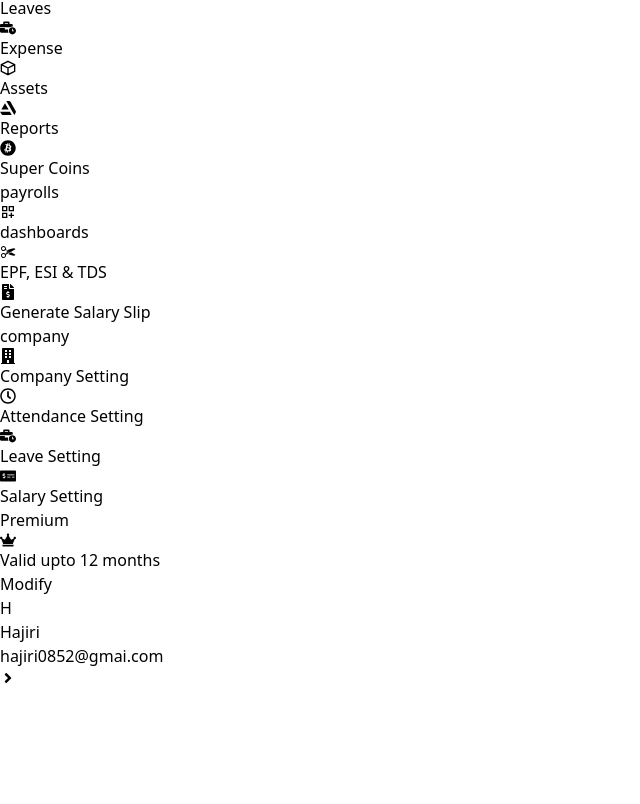
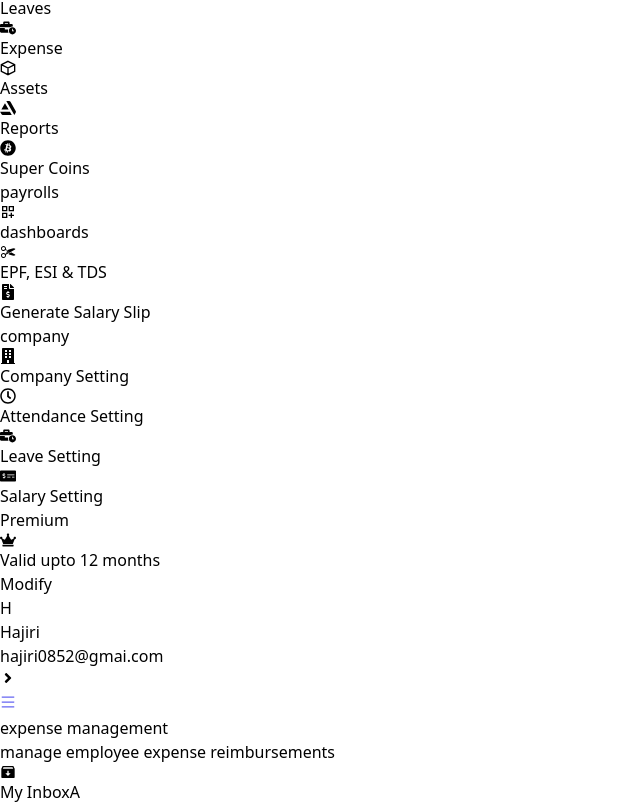
Before and after one commit to Its-me-ak/hajiri-dashboard, a React (Vite) app: page / in a window 1280 px wide. Shown: the part 311-1115 px from the top of the page, without its empty margins (0-640 px from the left). Before the commit the page ends 1003 px from the top, so only its background shows below. Built offline with nearby package versions, Linux system fonts and the light colour scheme.

Commit message:
navbar component done with sidebar control on menu button click

```diff
--- a/src/App.jsx
+++ b/src/App.jsx
@@ -2,15 +2,16 @@ import './App.css'
 import { BrowserRouter } from "react-router-dom";
 import Sidebar from "./components/Sidebar";
 import { useDashboardContext } from "./context/DashboardContext";
+import Navbar from './components/Navbar';
 
 export default function App() {
   const {activeMenu} = useDashboardContext()
   return (
     <>
     <BrowserRouter>
-      <div className="bg-white">
+        <div className='flex relative bg-white'>
           {activeMenu ? (
-            <div className="w-64 fixed bg-white shadow-xl border-r border-gray-200">
+            <div className="w-64 fixed bg-white shadow-xl border-r border-gray-200 z-20">
               <Sidebar />
             </div>
           ) : (
@@ -18,6 +19,12 @@ export default function App() {
               <Sidebar />
             </div>
           )}
+          <div className={`min-h-screen w-full ${activeMenu ? 'md:ml-64' : 'flex-2'}`}>
+            <div className="fixed md:static bg-main-bg dark:bg-main-dark-bg navbar w-full">
+              <Navbar />
+            </div>
+
+          </div>
       </div>
     </BrowserRouter>
     </>
--- a/src/components/Navbar.jsx
+++ b/src/components/Navbar.jsx
@@ -0,0 +1,48 @@
+import { RiInboxArchiveFill } from "react-icons/ri";
+import { AiOutlineMenu } from "react-icons/ai";
+import { useDashboardContext } from "../context/DashboardContext";
+import { useEffect } from "react";
+const Navbar = () => {
+    const { screenSize, setScreenSize, setActiveMenu } = useDashboardContext();
+    useEffect(() => {
+        const handleResize = () => setScreenSize(window.innerWidth);
+        window.addEventListener("resize", handleResize);
+        handleResize();
+
+        return () => window.removeEventListener("resize", handleResize);
+    }, []);
+
+    useEffect(() => {
+        if (screenSize <= 900) {
+            setActiveMenu(false);
+        } else {
+            setActiveMenu(true);
+        }
+    }, [screenSize, setActiveMenu]);
+    return (
+        <nav className="flex justify-between md:px-2 px-5 py-1 items-center shadow-lg">
+            <div className="flex gap-5">
+                <button title="menu"
+                    onClick={() => setActiveMenu((prevMenu) => !prevMenu)}
+                >
+                    <AiOutlineMenu fill="#6666f2" />
+                </button>
+                <div className="md:block hidden">
+                    <h2 className="text-lg text-slate-800 font-bold capitalize">expense management</h2>
+                    <p className="text-slate-500 capitalize text-sm font-semibold">manage employee expense reimbursements</p>
+                </div>
+            </div>
+            <div className="flex gap-4 items-center">
+                <button className="flex gap-1 items-center text-sm font-semibold">
+                    <RiInboxArchiveFill className="text-lg" />
+                    My Inbox
+                </button>
+                <avatar className="h-10 w-10 bg-[#eb996e] rounded-full flex justify-center items-center text-white">
+                    A
+                </avatar>
+            </div>
+        </nav>
+    )
+}
+
+export default Navbar
--- a/src/components/Sidebar.jsx
+++ b/src/components/Sidebar.jsx
@@ -106,7 +106,7 @@ const Sidebar = () => {
   const { activeMenu, setActiveMenu, screenSize } = useDashboardContext();
 
   const handleSidebarClose = () => {
-    if (activeMenu && screenSize <= 900) {
+    if (activeMenu && screenSize) {
       setActiveMenu(false);
     }
   }
```
Also changed, not shown: src/pages/Dashboard.jsx (added).
